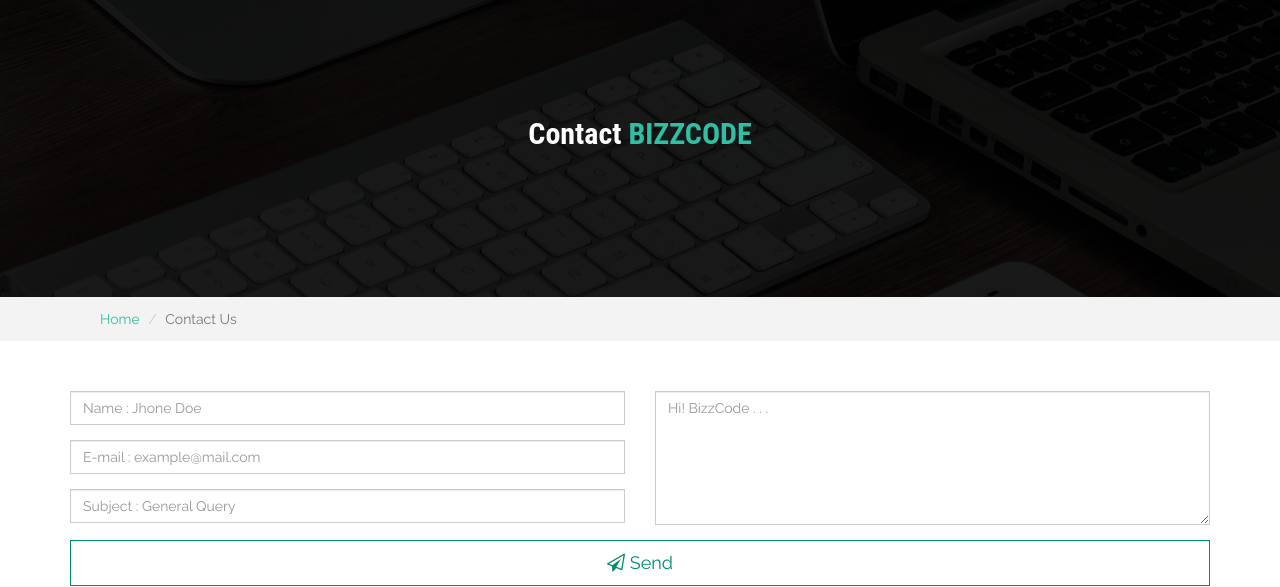
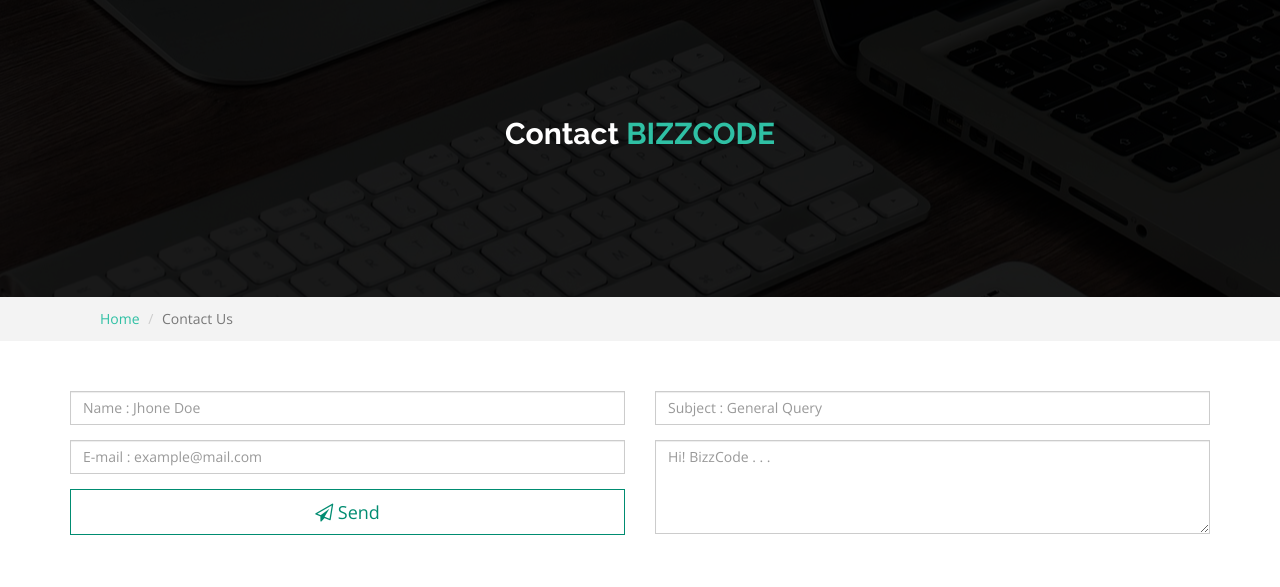
Before and after one commit to ashikrnhq04/project, a plain HTML site: page contact.html in a window 1280 px wide. Shown: the part 215-802 px from the top of the page. Drawn offline with nearby package versions, Linux system fonts and the light colour scheme; some packages are replaced by stand-ins of ours.

Commit message:
font update

```diff
--- a/contact.html
+++ b/contact.html
@@ -127,18 +127,14 @@
               <div class="form-group">
                 <input type="email" class="form-control" placeholder="E-mail : example@mail.com" required="required">
               </div>
+              <button type="submit" class="btn btn-default btn-lg btn-theme btn-block"><i class="fa fa-paper-plane-o" aria-hidden="true"></i> Send</button>
+            </div>
+            <div class="col-md-6">
               <div class="form-group">
                 <input type="text" class="form-control" placeholder="Subject : General Query">
               </div>
-            </div>
-            <div class="col-md-6">
               <div class="form-group">
-                <textarea type="text" class="form-control" rows="6" placeholder="Hi! BizzCode . . . " required="required"></textarea>
-              </div>
-            </div>
-            <div class="col-md-12">
-              <div class="form-group">
-                <button type="submit" class="btn btn-default btn-lg btn-theme btn-block"><i class="fa fa-paper-plane-o" aria-hidden="true"></i> Send</button>
+                <textarea type="text" class="form-control" rows="4" placeholder="Hi! BizzCode . . . " required="required"></textarea>
               </div>
             </div>
           </form>
--- a/css/main.css
+++ b/css/main.css
@@ -1,3 +1,4 @@
+@import url(https://fonts.googleapis.com/css?family=Open+Sans:400,700,400italic,800,700italic);
 /********************
 ****Style Index******
 *********************/
@@ -26,8 +27,11 @@ h2, h1, h3, h2 a, h1 a, h3 a, a h2, a h1, a h3 {
 body {
 	overflow-x: hidden;
 	background: #fff;
+	font-family: 'Open Sans', sans-serif;
+	line-height: 28px;
+}
+h1, h2, h3, h4, a h1, a h2, a h3, a h4, h1 a, h2 a, h3 a, h4 a {
 	font-family: 'Raleway', sans-serif;
-	line-height: 28px;
 }
 #main {
 	background: #fff;
```
